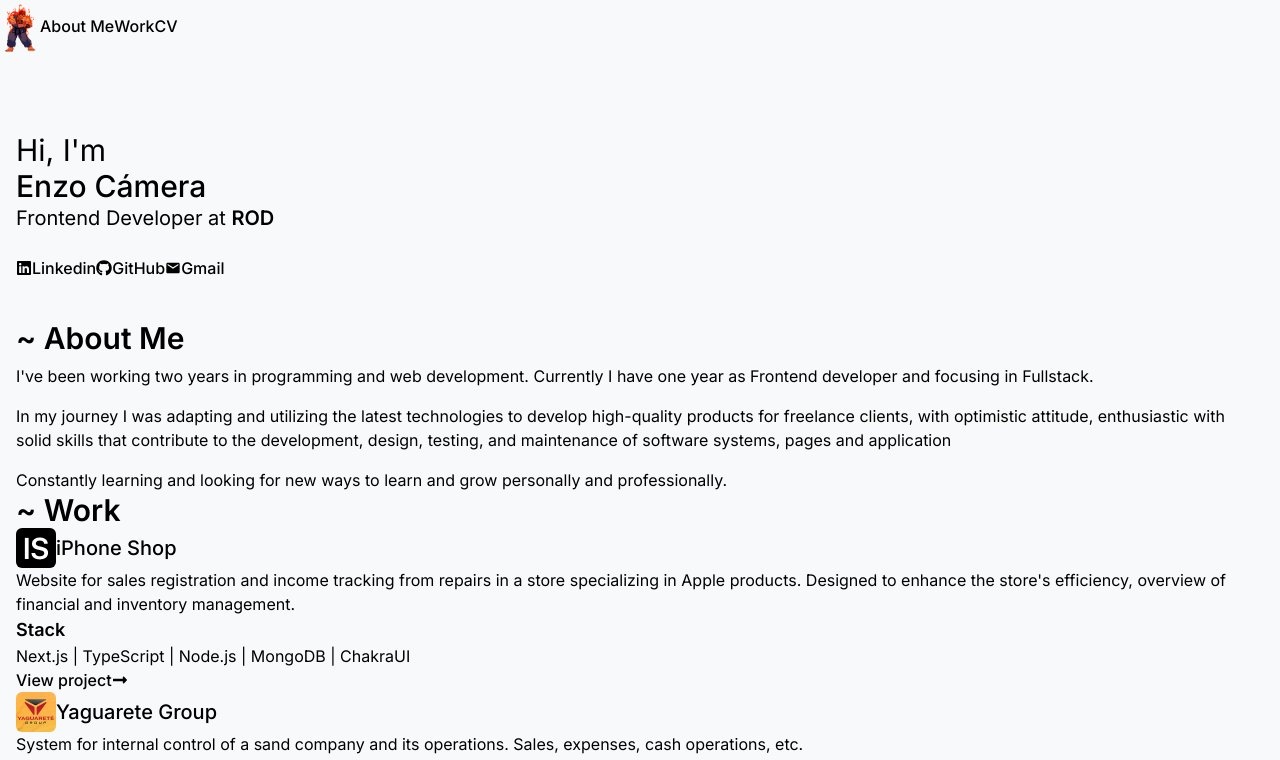
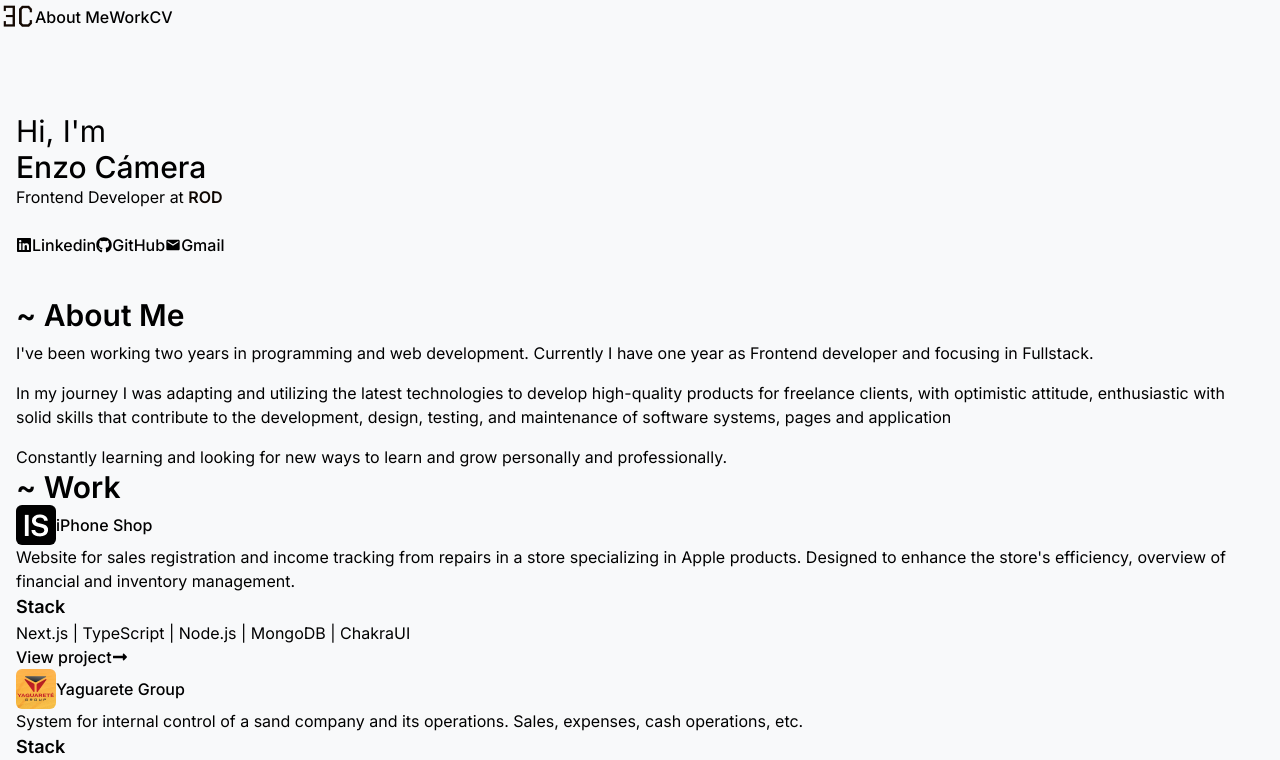
Before and after one commit to Enzo-cam/enzocam, a Next.js app: page / in a window 1280 px wide. Shown: the top 760 px of the page. Built offline with nearby package versions, Linux system fonts and the light colour scheme.

Commit message:
Fix: UI and details

```diff
--- a/src/Components/AboutMe.tsx
+++ b/src/Components/AboutMe.tsx
@@ -1,6 +1,6 @@
 const AboutMe = () => {
   return (
-    <div id="about-me" className="bg-grisAbout text-white px-4 py-10">
+    <div className="bg-grisAbout text-white px-4 py-10">
       <h1 className="font-semibold text-3xl mb-2">~ About Me</h1>
       <p className="mb-4 font-light">
         I've been working two years in programming and web development.
@@ -14,7 +14,7 @@ const AboutMe = () => {
         development, design, testing, and maintenance of software systems, pages
         and application
       </p>
-      <p className="font-light">
+      <p className="font-light"  id="work">
         Constantly learning and looking for new ways to learn and grow
         personally and professionally.
       </p>
--- a/src/Components/ContactRRSS.tsx
+++ b/src/Components/ContactRRSS.tsx
@@ -14,7 +14,7 @@ const ContactRRSS = () => {
             <FaGithub />
             GitHub
         </Link>
-        <Link href="enzo.fcam@gmail.com" className="flex gap-2 items-center border border-black rounded-md py-2 px-3 font-medium">
+        <Link id="about-me" href="enzo.fcam@gmail.com" className="flex gap-2 items-center border border-black rounded-md py-2 px-3 font-medium">
             <MdEmail />
             Gmail
         </Link>
--- a/src/Components/Header.tsx
+++ b/src/Components/Header.tsx
@@ -1,19 +1,30 @@
+'use client'
 import Image from 'next/image'
 import React from 'react'
-import logo from '../../public/RYU.png'
+import logo from '../../public/EC.png'
 import Link from 'next/link'
+import { usePathname } from 'next/navigation'
 
 const Header = () => {
+  const path = usePathname()
+
+  console.log(path)
+
+
   return (
-    <div className='fixed top-0 left-0 w-full bg-white/60 backdrop-blur-md shadow-sm flex items-center gap-2 px-3 z-50'>
-        <Image
-            src={logo}
-            alt='logo'
-            width={40}
-            height={40}
-        />
-        <Link href='#about-me' className='text-black font-medium'>About Me</Link>
-        <Link href='#work' className='text-black font-medium'>Work</Link>
+    <div className='fixed top-0 left-0 w-full bg-white/60 backdrop-blur-md shadow-sm flex items-center gap-2 px-3 z-50 py-2'>
+        <Link
+          href="/"
+        >
+          <Image
+              src={logo}
+              alt='logo'
+              width={35}
+              height={35}
+          />
+        </Link>
+        <Link href={path === '/' ? '#about-me' : '/#about-me'} className='text-black font-medium'>About Me</Link>
+        <Link href={path === '/' ? '#work' : '/#work'} className='text-black font-medium'>Work</Link>
         <Link href='/cv' className='text-black font-medium'>CV</Link>
 
     </div>
--- a/src/Components/Perfil.tsx
+++ b/src/Components/Perfil.tsx
@@ -5,7 +5,7 @@ const Perfil = () => {
     <div className=''>
         <h1 className='text-3xl'>Hi, I'm </h1>
         <h1 className='text-3xl font-medium'>Enzo Cámera </h1>
-        <h3 className='text-grisOsc text-xl mt-1 font-normal'>Frontend Developer at <span className='font-semibold'>ROD</span></h3>
+        <h3 className='text-grisOsc text-xl mt-1 font-normal'>Frontend Developer at <span className='font-semibold text-grisAbout'>ROD</span></h3>
     </div>
   )
 }
--- a/src/app/projects/[name]/page.tsx
+++ b/src/app/projects/[name]/page.tsx
@@ -21,9 +21,9 @@ const ProjectPage: FC<Props> = ({ params }) => {
   }
 
   return (
-    <div className="px-4 mb-4">
+    <div className="px-4">
       {/* Main */}
-      <div className="mb-10">
+      <div className="mt-28 mb-14">
         <h1 className="text-4xl font-semibold tracking-wide mb-4">
           {project.projectName}
         </h1>
@@ -45,7 +45,7 @@ const ProjectPage: FC<Props> = ({ params }) => {
       </div>
 
       {/* Details */}
-      <div className="mt-8 mb-10">
+      <div className="mb-20">
         <h3 className="text-2xl font-semibold mb-4">Technical details</h3>
         <p className="text-lg mb-4">
           For this project I use the following technologies:{" "}
@@ -64,7 +64,7 @@ const ProjectPage: FC<Props> = ({ params }) => {
       </div>
 
       {/* Personal Growth */}
-      <div className="mt-8 mb-10">
+      <div className="mb-20">
         <h3 className="text-2xl font-semibold mb-4">Personal Growth</h3>
         <p className="">{project.growth}</p>
       </div>
@@ -73,10 +73,10 @@ const ProjectPage: FC<Props> = ({ params }) => {
       <div className="mt-8 mb-10">
         <h3 className="text-2xl font-semibold mb-4">Challenges</h3>
 
-        <h4 className="text-xl font-semibold mb-2">Objective</h4>
+        <h4 className="text-lg font-semibold mb-2">~ Objective</h4>
         <p className="mb-6">{project.challenge}</p>
 
-        <h4 className="text-xl font-semibold mt-6 mb-2">Solution</h4>
+        <h4 className="text-lg font-semibold mt-6 mb-2">~ Solution</h4>
         <p className="">{project.solution}</p>
       </div>
     </div>
```
